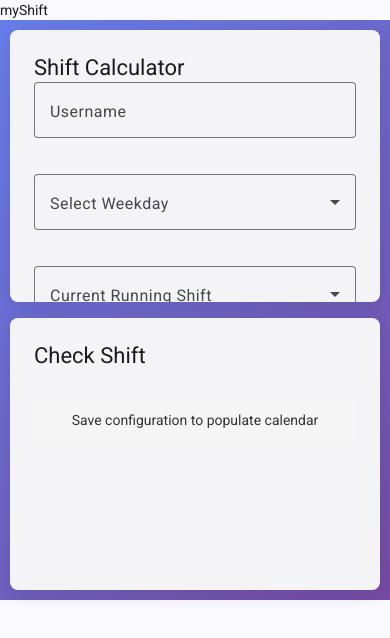
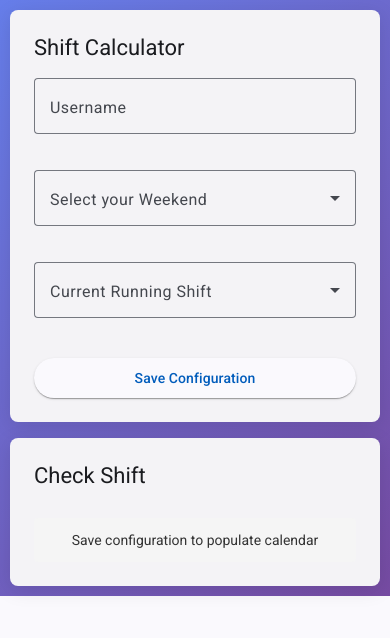
Before and after one commit to sagarpatrel/shift-calculator, an Angular app: page / in a window 390 px wide. Shown: the top 638 px of the page. Built offline with nearby package versions, Linux system fonts and the light colour scheme.

Commit message:
optimize some texts

```diff
--- a/src/app/app.html
+++ b/src/app/app.html
@@ -1,6 +1,6 @@
 <main class="main">
   <div class="content">
-    <h1>myShift</h1>
+    <!-- <h1>myShift</h1> -->
   </div>
 
   <app-shift-config></app-shift-config>
--- a/src/app/components/shift-config/shift-config/shift-config.css
+++ b/src/app/components/shift-config/shift-config/shift-config.css
@@ -67,6 +67,9 @@
   font-size: 14px;
   font-weight: 500;
 }
+.card-title-spacing {
+  margin-bottom: 16px; /* or whatever you want */
+}
 
 .result {
   margin-top: 16px;
@@ -112,6 +115,7 @@
     flex-direction: column;
     gap: 16px;
     width: 100%;
+    height: 100%;
     max-width: 100%;
   }
 
--- a/src/app/components/shift-config/shift-config/shift-config.html
+++ b/src/app/components/shift-config/shift-config/shift-config.html
@@ -68,14 +68,14 @@
     </div>
     <div class="mobile-grid">
         <mat-card class="card mobile-card">
-            <mat-card-title>Shift Calculator</mat-card-title>
+            <mat-card-title class="card-title-spacing">Shift Calculator</mat-card-title>
             <div class="form-grid">
                 <mat-form-field appearance="outline" class="full-width">
                     <mat-label>Username</mat-label>
                     <input matInput [(ngModel)]="username" />
                 </mat-form-field>
                 <mat-form-field appearance="outline" class="full-width">
-                    <mat-label>Select Weekday</mat-label>
+                    <mat-label>Select your Weekend</mat-label>
                     <mat-select [(ngModel)]="selectedWeekday">
                         <mat-option *ngFor="let d of weekdays" [value]="d.value">
                             {{ d.label }}
```
